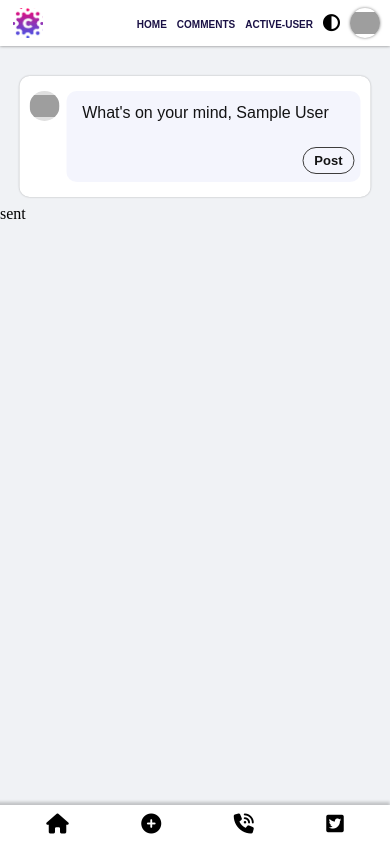
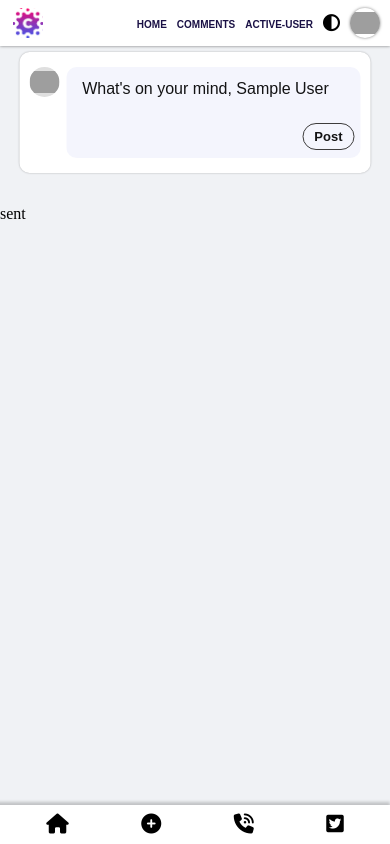
Before and after one commit to debabrata2025/connect-verse-open-platform, a PHP site: page /community.php in a window 390 px wide. Run offline with PHP 8.4, Linux system fonts and the light colour scheme; the visitor is signed in with stand-in values (Sample User, id 1); data that the repository does not hold is empty; some web fonts are replaced; grey boxes are pictures that could not be loaded.

Commit message:
Add files via upload

```diff
--- a/quora.css
+++ b/quora.css
@@ -367,7 +367,6 @@ body
 /* ask question  */
 .main_div .main_cc .ask_ques
 {
-    top: 0;
     width: 50%;
     margin: 0 auto 0;
     background: #fff;
@@ -378,7 +377,7 @@ body
     position: fixed;
     left: 50%;
     transform: translateX(-50%);
-    top: 9%;
+    top: 70px;
 }
 .main_div .main_cc .ask_ques.d_active
 {
@@ -933,7 +932,7 @@ body
 
   .main_div .main_cc .ask_ques {
     width: 90%;
-    top: 9%;
+    top: 52px;
     padding: 15px 10px 15px;
 }
 
```
